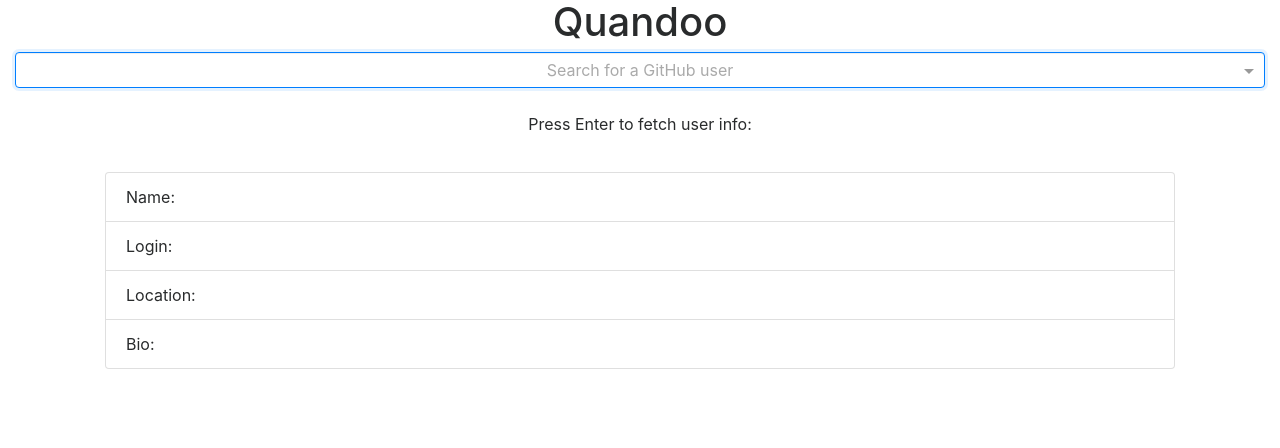
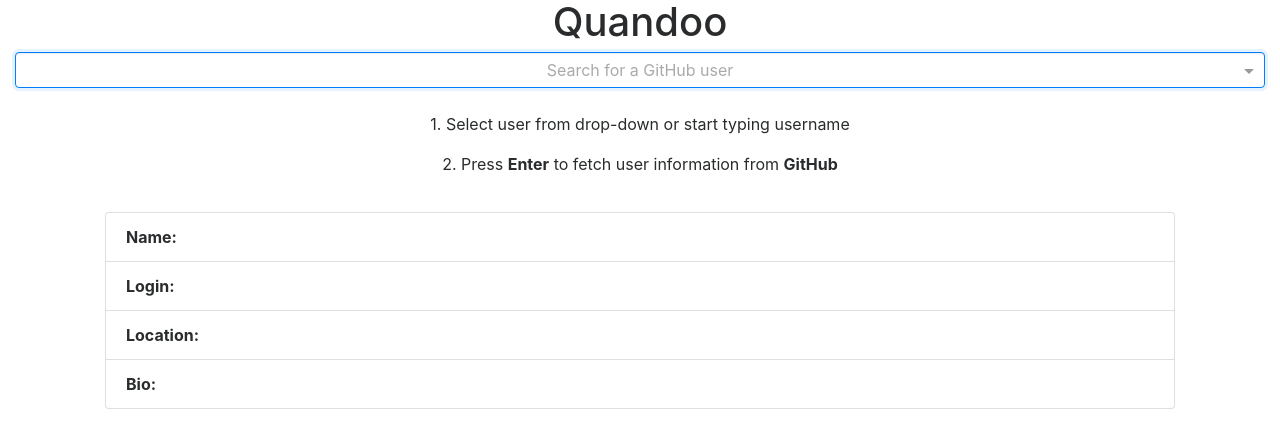
Before and after one commit to alexandr-g/quandoo, a React app: page / in a window 1280 px wide. Shown: the top 448 px of the page. Built offline with nearby package versions, Linux system fonts and the light colour scheme.

Commit message:
Add small UI improvements

```diff
--- a/index.html
+++ b/index.html
@@ -2,7 +2,7 @@
 <html lang="en">
   <head>
     <meta charset="UTF-8">
-    <title>Quandoo task</title>
+    <title>Quandoo challenge</title>
     <link rel="stylesheet" href="https://maxcdn.bootstrapcdn.com/bootstrap/4.0.0-alpha.6/css/bootstrap.min.css" integrity="sha384-rwoIResjU2yc3z8GV/NPeZWAv56rSmLldC3R/AZzGRnGxQQKnKkoFVhFQhNUwEyJ" crossorigin="anonymous">
   </head>
   <body>
--- a/src/components/Results.js
+++ b/src/components/Results.js
@@ -12,10 +12,10 @@ const Results = ({ userInfo }) => {
     <div className='container'>
       <div className='card-block'>
         <ul className='list-group'>
-          <li className='list-group-item'>Name: {name}</li>
-          <li className='list-group-item'>Login: {login}</li>
-          <li className='list-group-item'>Location: {location}</li>
-          <li className='list-group-item'>Bio: {bio}</li>
+          <li className='list-group-item'><b>Name:</b> {name}</li>
+          <li className='list-group-item'><b>Login:</b> {login}</li>
+          <li className='list-group-item'><b>Location:</b> {location}</li>
+          <li className='list-group-item'><b>Bio:</b> {bio}</li>
         </ul>
       </div>
     </div>
--- a/src/components/SearchBar.js
+++ b/src/components/SearchBar.js
@@ -21,7 +21,7 @@ class SearchBar extends React.Component {
 
   handleSubmit (event) {
     getBio(this.state.username)
-    .then((response) => { this.setState({ userInfo: response }) })
+      .then((response) => { this.setState({ userInfo: response }) })
     event.preventDefault()
   }
 
@@ -47,7 +47,8 @@ class SearchBar extends React.Component {
           />
         </div>
         <br />
-        <p>Press Enter to fetch user info:</p>
+        <p>1. Select user from drop-down or start typing username</p>
+        <p>2. Press <b>Enter</b> to fetch user information from <b>GitHub</b></p>
         <Results userInfo={this.state.userInfo} />
       </form>
     )
```
